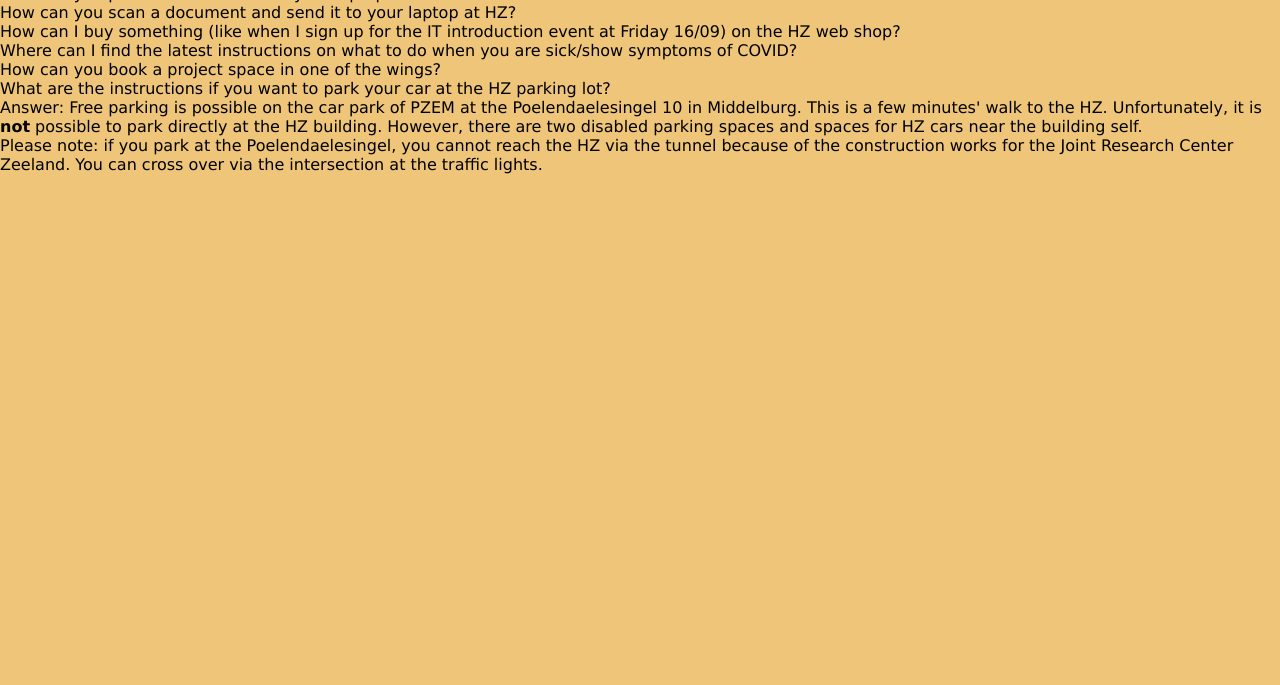
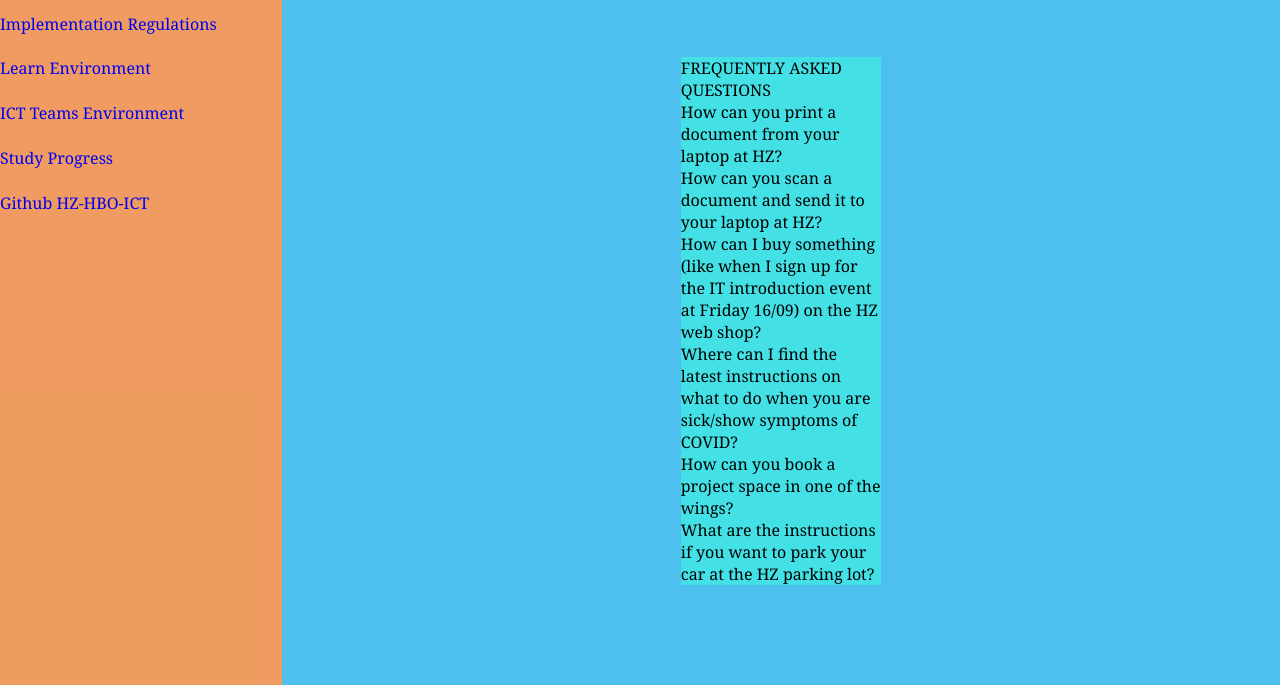
Before and after one commit to adva0002/adva0002.github.io, a plain HTML site: page faq.html in a window 1280 px wide. Shown: the part 118-803 px from the top of the page. Drawn offline with Linux system fonts and the light colour scheme.

Commit message:
Add files via upload

```diff
--- a/css/styles.css
+++ b/css/styles.css
@@ -6,8 +6,8 @@
     box-sizing: border-box;
   }
   body {
-    font-family:'Lucida Sans', 'Lucida Sans Regular', 'Lucida Grande', 'Lucida Sans Unicode', Geneva, Verdana, sans-serif;
-    background-color: rgba(226, 154, 21, 0.567);
+    font-family:Georgia, 'Times New Roman', Times, serif;
+    background-color: rgb(77, 192, 240);
   }
   .navbar{
       background-color: lightblue;
@@ -37,13 +37,47 @@
       color: rgba(128, 128, 128, 0.766) !important;
   }
   .content{
-      padding-top: 100px;
       display: flex;
   }
   .side-menu{
-      background-color: lightseagreen ;
-      padding: 40px;
+      background-color: rgba(251, 153, 87, 0.933) ;
+      line-height: 5ch;
   }
   .information{
       padding: 30px;
   }
+  .ppd{
+    line-height: 25px;
+  }
+  .summary{
+    margin-left: auto;
+    margin-right: auto;
+  }
+  .subjects{
+    list-style: circle;
+  }
+
+  .course-overview{
+    background-color: beige;
+    padding: 15px;
+    text-align: center;
+    border-collapse: collapse;
+    margin: 25px;
+    font-size:medium;
+    border-style: double;
+  }
+  .box{
+    width: 200px;
+    margin:100px auto;
+    background-color: rgb(67, 225, 230);
+    border: radius 7px;
+  }
+  .box.title{
+    background-color: beige;
+    padding: 10px;
+    text-align: center;
+  }
+  footer{
+    background-color: rgba(211, 211, 211, 0.811);
+    padding:30px;
+  }
--- a/faq.html
+++ b/faq.html
@@ -19,32 +19,49 @@
                 <li class="nav-list"><a href="dashboard.html">Dashboard</a></li>
                 <li class="nav-list"><a class="active" href="faq.html">FAQs</a></li>
                 <li class="nav-list"><a href="blog.html">Blog</a></li>
-                <li class="nav-list"><a href="post.html">Post</a></li>
             </ul>
         </nav>
     </header>
-    <main>
-        <article>
-            <h1>FREQUENTLY ASKED QUESTIONS</h1>
-            <ol>
-                <li>How can you print a document from your laptop at HZ?</li>
-                <p></p>
-                <li>How can you scan a document and send it to your laptop at HZ?</li>
-                <p></p>
-                <li>How can I buy something (like when I sign up for the IT introduction event at Friday 16/09) on the HZ web shop?</li>
-                <p></p>
-                <li>Where can I find the latest instructions on what to do when you are sick/show symptoms of COVID?</li>
-                <p></p>
-                <li>How can you book a project space in one of the wings?</li>
-                <p></p>
-                <li>What are the instructions if you want to park your car at the HZ parking lot?</li>
-                <p>Answer:
-                    Free parking is possible on the car park of PZEM at the Poelendaelesingel 10 in Middelburg. This is a few minutes' walk to the HZ.
-                    Unfortunately, it is <b>not</b> possible to park directly at the HZ building. However, there are two disabled parking spaces and spaces for HZ cars near the building self.
-                </p>
-                <p>Please note: if you park at the Poelendaelesingel, you cannot reach the HZ via the tunnel because of the construction works for the Joint Research Center Zeeland. You can cross over via the intersection at the traffic lights.</p>
-            </ol>
-        </article>
+    <main class="content">
+        <aside class="side-menu">
+            <ul class="aside">
+                <li><a href="https://hz.nl/uploads/documents/1.4-Over-de-HZ/1.4.3.-Regelingen-en-documenten/EN/6.-Regulations-Study-Programmes/CER-HZ-Bachelor-full-time-2022-2023-DEF-June-13.pdf" target="_blank">Course and Examination Regulations</a></li>
+                <li><a href="https://hz.nl/uploads/documents/1.4-Over-de-HZ/1.4.3-Regelingen-en-documenten/OERS/2022-2023/IR-CER-HZ-B-HBO-ICT-full-time-2022-2023-DEF.pdf" target="_blank">Implementation Regulations</a></li>
+                <li><a href="https://learn.hz.nl/my/" target="_blank">Learn Environment</a></li>
+                <li><a href="https://teams.microsoft.com/l/channel/19%3a827654897ab746089c081f24aff1c984%40thread.skype/General?groupId=337e8cca-f67d-4132-9fa9-b0c761bbeb94&tenantId=4c16deb3-342d-4fca-bcd5-b1429308034c" target="_blank"> ICT Teams Environment</a></li>
+                <li><a href="https://hz.osiris-student.nl/#/home" target="_blank">Study Progress</a></li>
+                <li><a href="https://github.com/HZ-HBO-ICT" target="_blank">Github HZ-HBO-ICT</a></li>
+            </ul>
+        </aside>
+        <div class="box">
+            <p class="title">FREQUENTLY ASKED QUESTIONS</p>
+            <div class="faqs">
+                <details>
+                    <summary>How can you print a document from your laptop at HZ?</summary>
+                    <p class="answer">To print a document from your laptop at HZ, navigate to the <a href="https://print.nl" target="_blank">HZ Print Page</a> first. Fill in all of your credentials and choose the file(s) you want to upload.
+                    After selecting the files, you can go and check out the additional options in settings and see if everything is in order. You then have the option to confirm your request. Then using your student card and the printing option, you can retrieve your document from the printer which is located on every corridor.</p>
+                </details>
+                <details>
+                    <summary>How can you scan a document and send it to your laptop at HZ?</summary>
+                    <p class="answer">Simply follow all of the<a href="https://hzuniversity.topdesk.net/tas/public/ssp/content/detail/knowledgeitem?unid=d065a4e8-a56d-47dc-bd0f-fb9cdf78f20b" target="_blank"> commands</a> given to scan a document and send it your laptop at HZ.</p>
+                </details>
+                <details>
+                    <summary>How can I buy something (like when I sign up for the IT introduction event at Friday 16/09) on the HZ web shop?</summary>
+                    <p class="answer">Navigate to the <a href="https://webshop.hz.nl/WebshopApp/defaulten.aspx?menu=027185220177248252026027028021195038225093074136&par=082076044027019251066025111065201099237062130097" target="_blank">Webshop Page</a> and sign in with your credentials. Once that is successful, you are then free to select or enroll in any event and can even purchase a ticket.</p>
+                </details>
+                <details>
+                    <summary>Where can I find the latest instructions on what to do when you are sick/show symptoms of COVID?</summary>
+                    <p class="answer">The latest instructions on what to do when you are sick/show symtoms of COVID can be found <a href="https://hz.nl/en/current-affairs/coronavirus" target="_blank">here.</a></p>
+                </details>
+                <details>
+                    <summary>How can you book a project space in one of the wings?</summary>
+                    <p class="answer">To book a project space in one of the wings follow the <a href="https://hzuniversity.topdesk.net/tas/public/ssp/52a63378-addd-4b21-b808-571200fd8d0c" target="_blank">instructions</a> given on this page.</p>
+                </details>
+                <details>
+                    <summary>What are the instructions if you want to park your car at the HZ parking lot?</summary>
+                    <p class="answer">If you want to park at the HZ Parking lot follow these <a href="https://hz.nl/en/study-information/faq" target="_blank">instructions.</a> </p>
+                </details>
+            </div>
     </main>
 </body>
 </html>
```
Also changed, not shown: blog.html (+12 -1 lines), dashboard.html (+4 -2 lines), index.html (+4 -2 lines), profile.html (+4 -2 lines).
